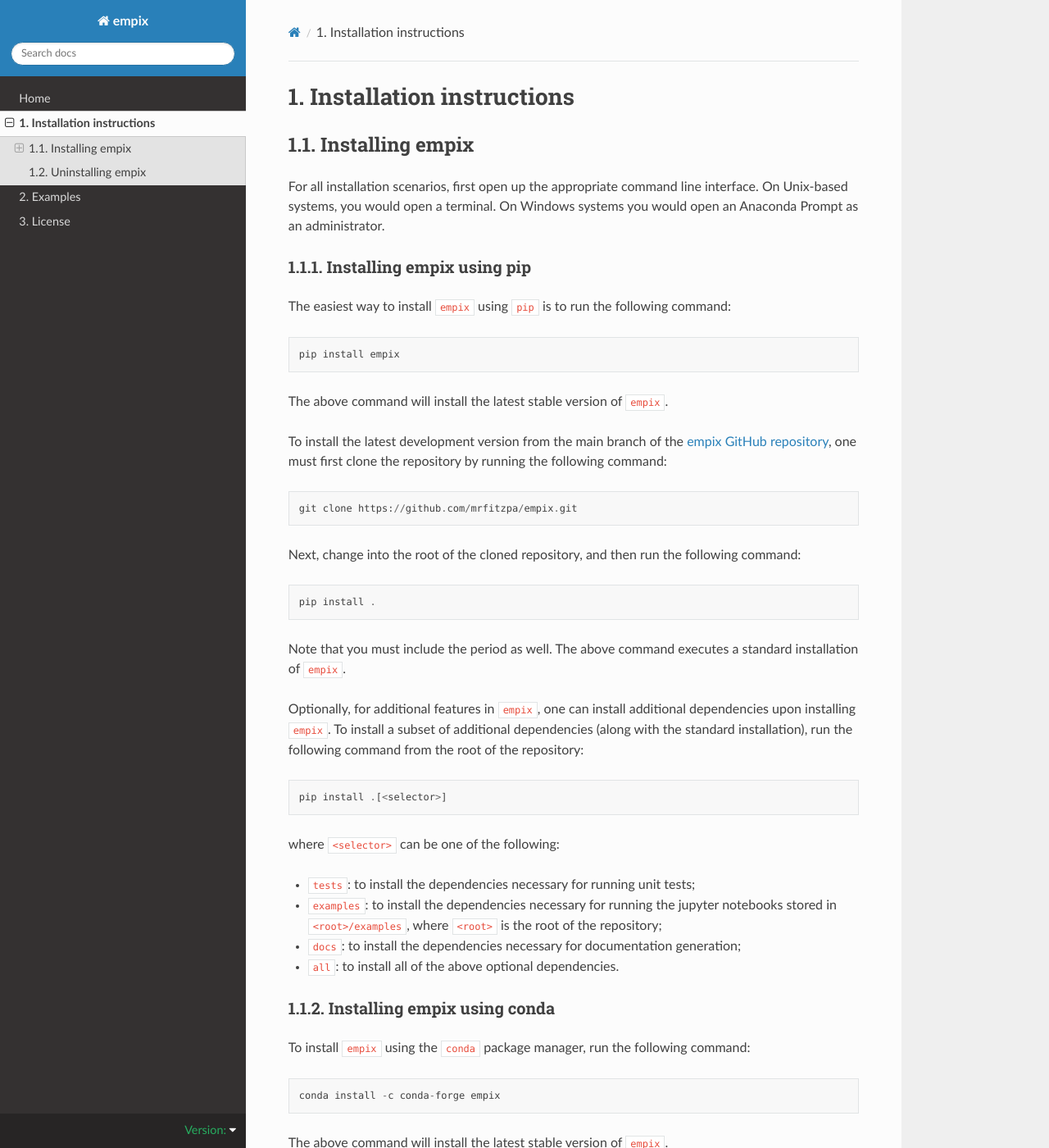
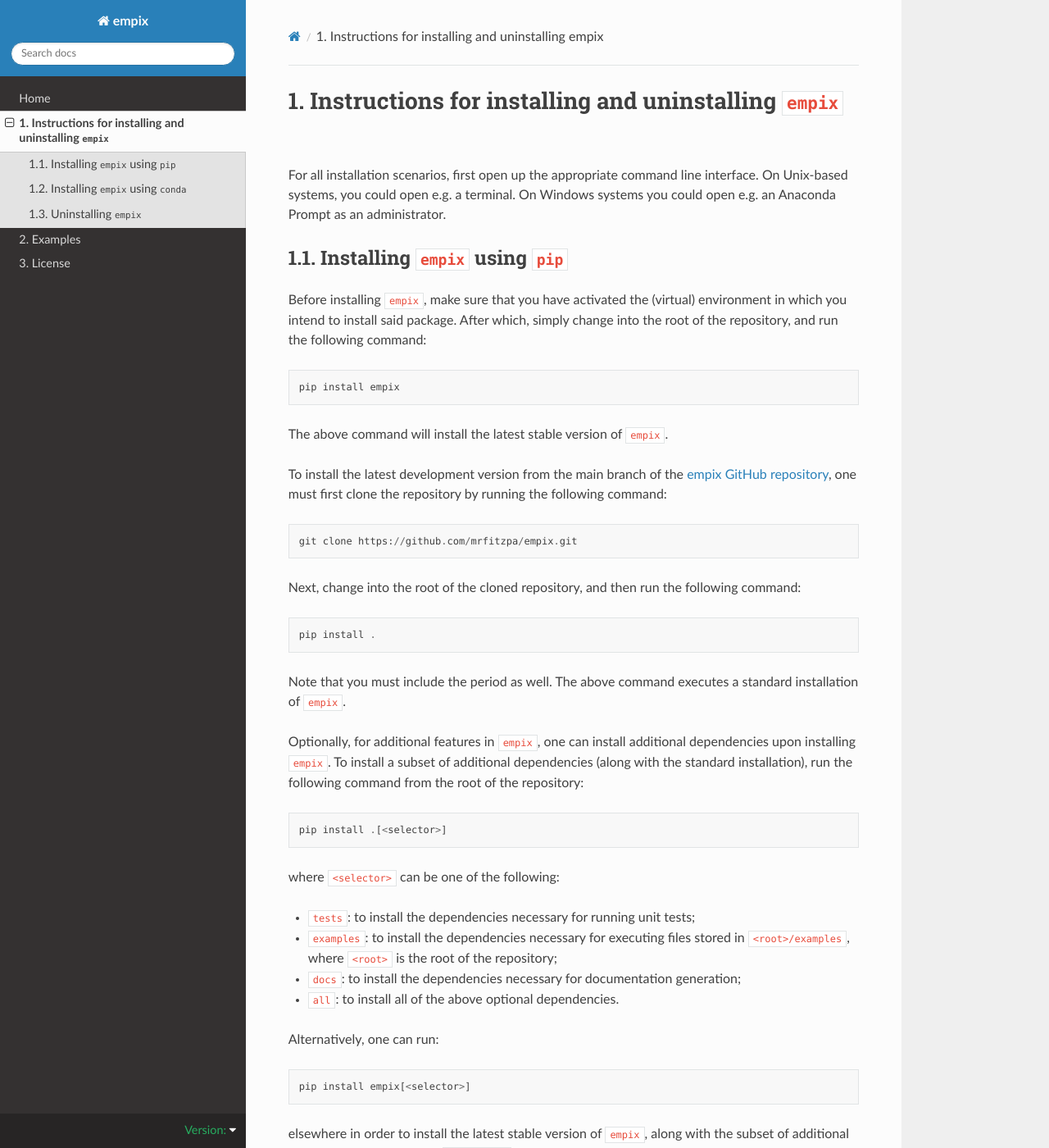
Before and after one commit to mrfitzpa/empix, a Sphinx documentation site: the page built from docs/INSTALL.rst, in a window 1280 px wide and 1400 px high. Shown: the whole window at 82% size. Built offline with Sphinx 7.4.7 and the Read the Docs theme 3.1.0, drawn with Linux system fonts in a browser that asks for light colours; pages that are not in the unit, such as notebooks, are missing from menus; the version number could not be read and is left out; some of the changed text lies outside the part shown.

Commit message:
Updated README, documentation, and organization of examples. Also added 'numba' as a dependency.

```diff
--- a/docs/INSTALL.rst
+++ b/docs/INSTALL.rst
@@ -1,28 +1,28 @@
 .. _installation_instructions_sec:
 
-Installation instructions
-=========================
-
-Installing empix
-----------------
+Instructions for installing and uninstalling ``empix``
+======================================================
 
 For all installation scenarios, first open up the appropriate command line
-interface. On Unix-based systems, you would open a terminal. On Windows systems
-you would open an Anaconda Prompt as an administrator.
+interface. On Unix-based systems, you could open e.g. a terminal. On Windows
+systems you could open e.g. an Anaconda Prompt as an administrator.
 
-Installing empix using pip
-~~~~~~~~~~~~~~~~~~~~~~~~~~
 
-The easiest way to install ``empix`` using ``pip`` is to run the following
-command::
+
+Installing ``empix`` using ``pip``
+----------------------------------
+
+Before installing ``empix``, make sure that you have activated the (virtual)
+environment in which you intend to install said package. After which, simply
+change into the root of the repository, and run the following command::
 
   pip install empix
 
 The above command will install the latest stable version of ``empix``.
 
-To install the latest development version from the main branch of the
-`empix GitHub repository <https://github.com/mrfitzpa/empix>`_,
-one must first clone the repository by running the following command::
+To install the latest development version from the main branch of the `empix
+GitHub repository <https://github.com/mrfitzpa/empix>`_, one must first clone
+the repository by running the following command::
 
   git clone https://github.com/mrfitzpa/empix.git
 
@@ -44,31 +44,41 @@
 where ``<selector>`` can be one of the following:
 
 * ``tests``: to install the dependencies necessary for running unit tests;
-* ``examples``: to install the dependencies necessary for running the jupyter
-  notebooks stored in ``<root>/examples``, where ``<root>`` is the root of the
-  repository;
+* ``examples``: to install the dependencies necessary for executing files stored
+  in ``<root>/examples``, where ``<root>`` is the root of the repository;
 * ``docs``: to install the dependencies necessary for documentation generation;
 * ``all``: to install all of the above optional dependencies.
 
-Installing empix using conda
-~~~~~~~~~~~~~~~~~~~~~~~~~~~~
+Alternatively, one can run::
 
-To install ``empix`` using the ``conda`` package manager, run the following
-command::
+  pip install empix[<selector>]
+
+elsewhere in order to install the latest stable version of ``empix``, along with
+the subset of additional dependencies specified by ``<selector>``.
+
+
+
+Installing ``empix`` using ``conda``
+------------------------------------
+
+To install ``empix`` using the ``conda`` package manager, run the
+following command::
 
   conda install -c conda-forge empix
 
 The above command will install the latest stable version of ``empix``.
 
-Uninstalling empix
-------------------
 
-If ``empix`` was installed using ``pip``, then to uninstall, run the following
-command from the root of the repository::
+
+Uninstalling ``empix``
+----------------------
+
+If ``empix`` was installed using ``pip``, then to uninstall, run the
+following command from the root of the repository::
 
   pip uninstall empix
 
-If ``empix`` was installed using ``conda``, then to uninstall, run the following
-command from the root of the repository::
+If ``empix`` was installed using ``conda``, then to uninstall, run the
+following command from the root of the repository::
 
   conda remove empix
--- a/pyproject.toml
+++ b/pyproject.toml
@@ -40,7 +40,8 @@
     "czekitout",
     "fancytypes>=1.0.0",
     "hyperspy",
-    "pyFAI"
+    "pyFAI",
+    "numba"
 ]
 requires-python = ">=3.8"
 
```
Also changed, not shown: README.md (+113 -6 lines), docs/index.rst (+19 -8 lines), 3 other files.
